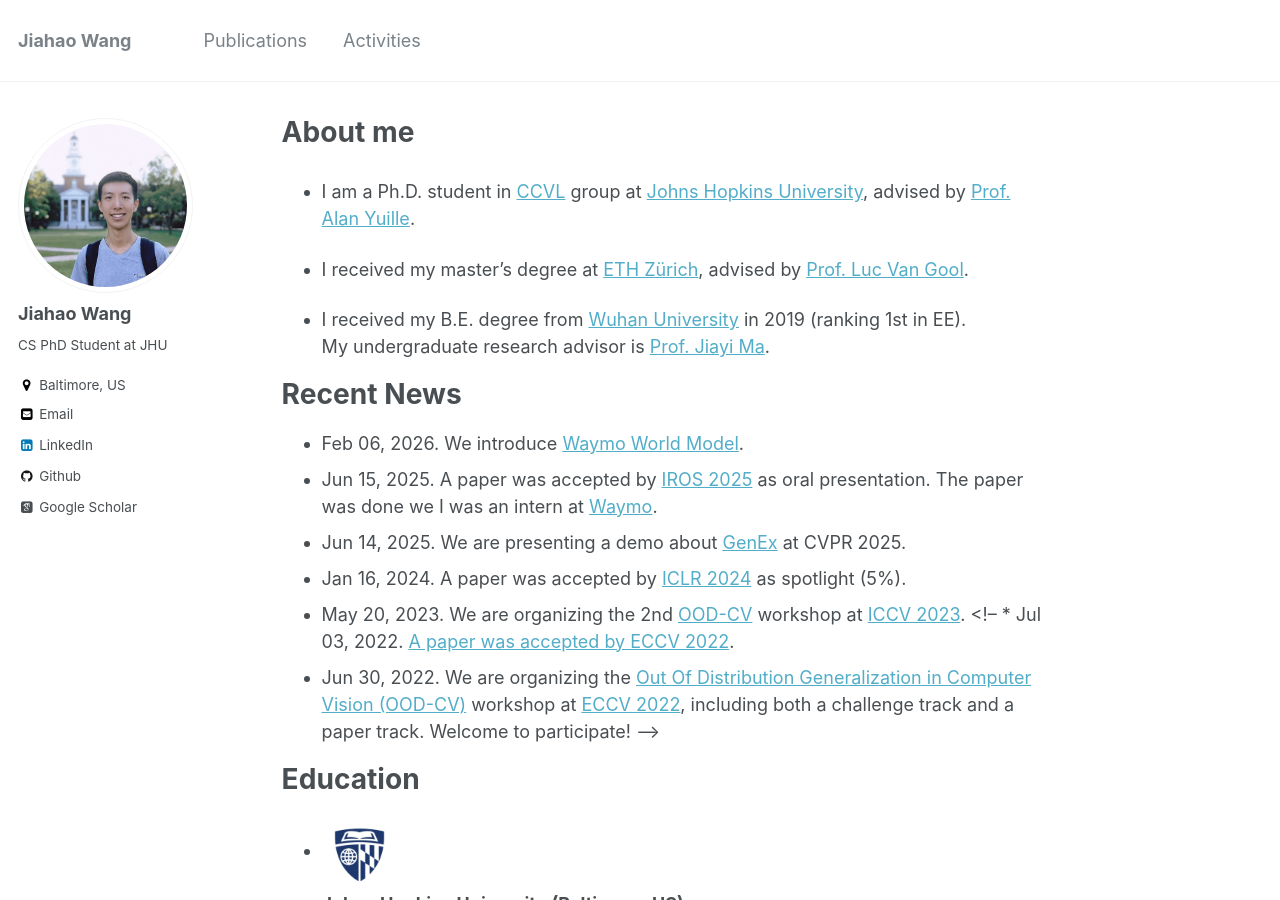
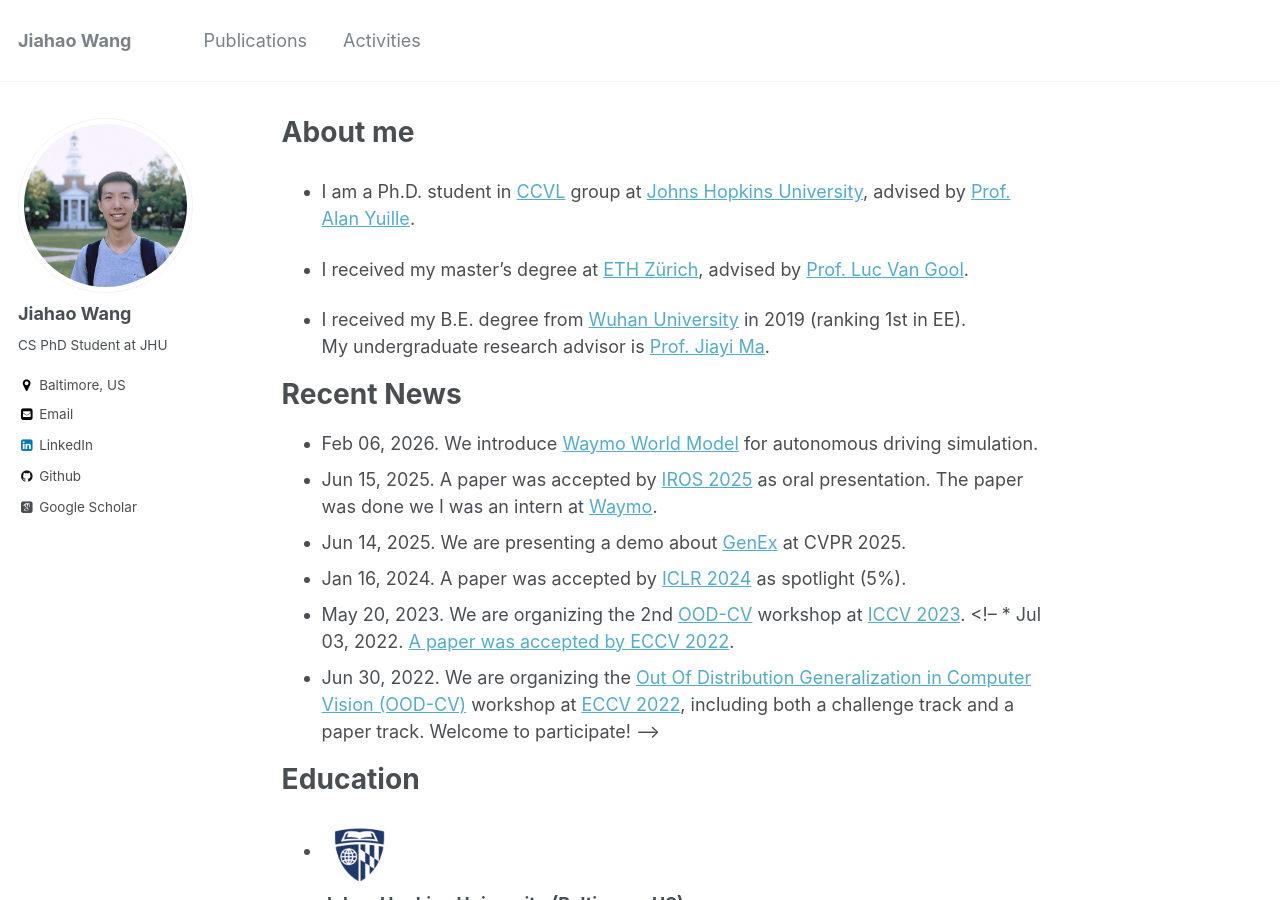
Before and after one commit to JiahaoPlus/JiahaoPlus.github.io, a Jekyll site: the page built from _pages/about.md, in a window 1280 px wide and 900 px high. Built offline with Jekyll 4.4.1, drawn with Linux system fonts in a browser that asks for light colours; some web fonts are replaced.

Commit message:
Update news

```diff
--- a/_pages/about.md
+++ b/_pages/about.md
@@ -18,7 +18,7 @@ I worked closely with [Prof. Alan Yuille](www.cs.jhu.edu/~ayuille/) and [Dr. Wei
 My undergraduate research advisor is [Prof. Jiayi Ma](https://sites.google.com/site/jiayima2013/).
 
 # Recent News
-* Feb 06, 2026. We introduce [Waymo World Model](https://waymo.com/blog/2026/02/the-waymo-world-model-a-new-frontier-for-autonomous-driving-simulation).
+* Feb 06, 2026. We introduce [Waymo World Model](https://waymo.com/blog/2026/02/the-waymo-world-model-a-new-frontier-for-autonomous-driving-simulation) for autonomous driving simulation.
 * Jun 15, 2025. A paper was accepted by [IROS 2025](https://www.iros25.org/) as oral presentation. The paper was done we I was an intern at [Waymo](https://waymo.com/).
 * Jun 14, 2025. We are presenting a demo about [GenEx](https://www.genex.world/) at CVPR 2025.
 * Jan 16, 2024. A paper was accepted by [ICLR 2024](https://arxiv.org/abs/2306.08103) as spotlight (5%).
```
